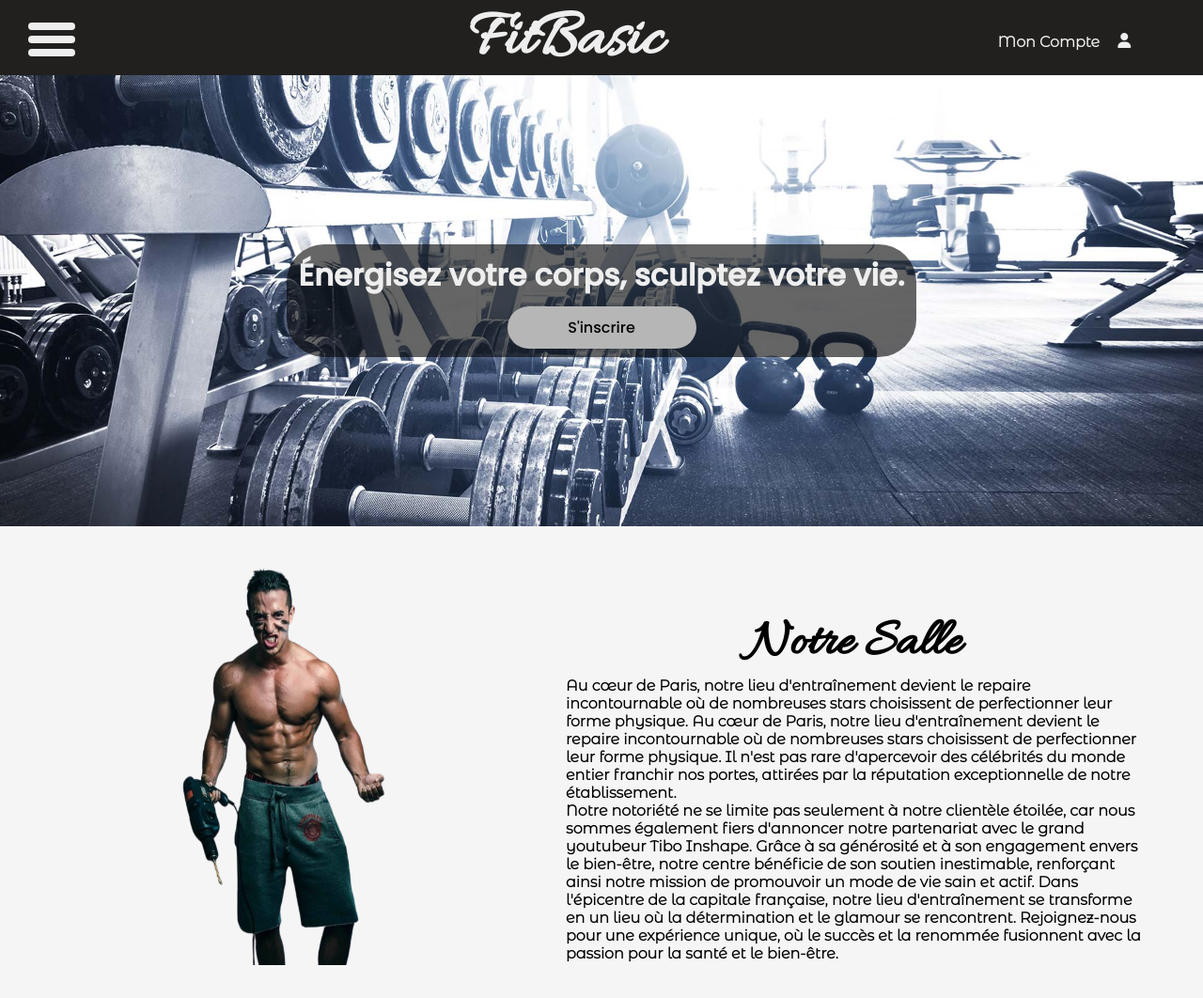
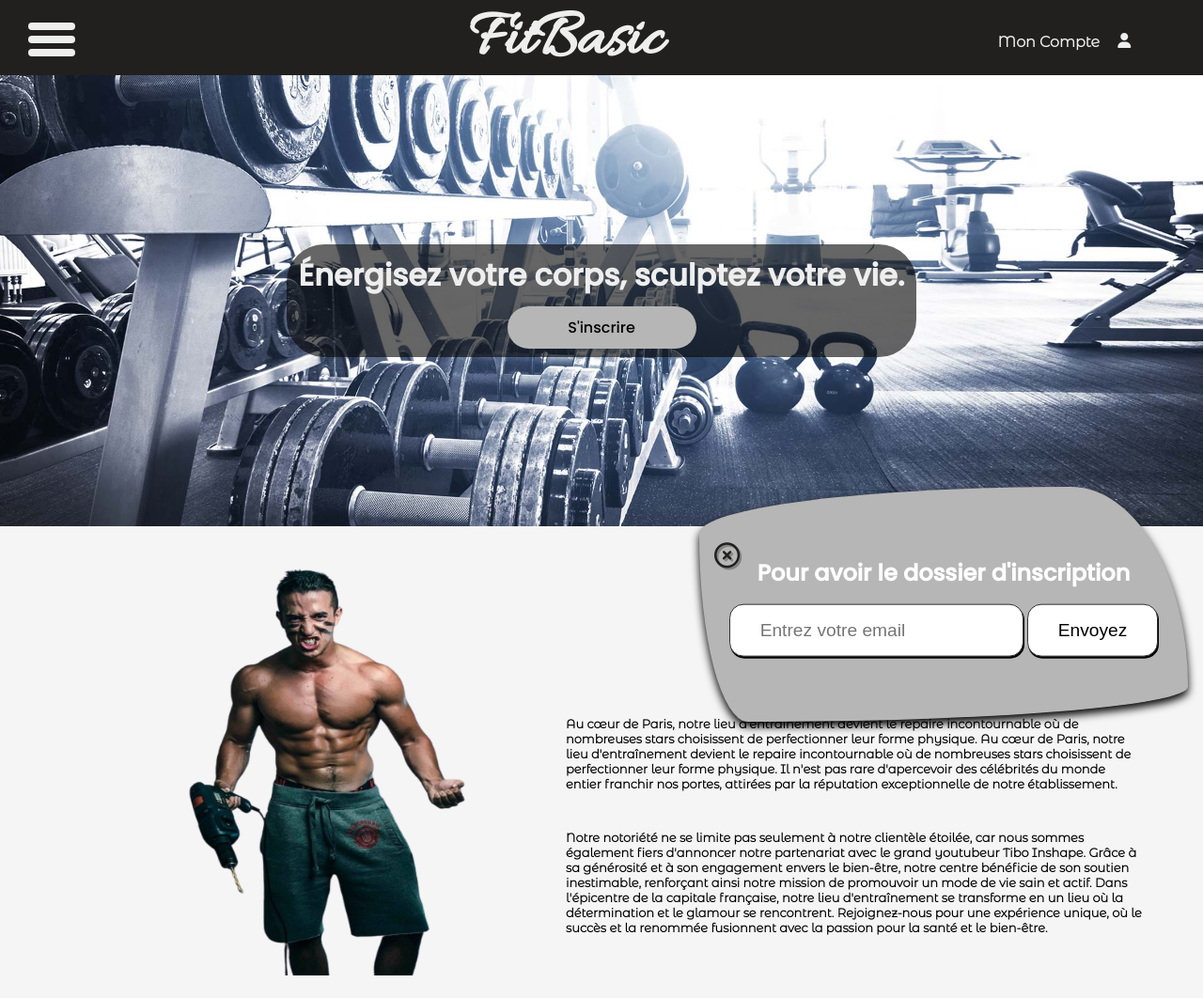
Before and after one commit to KayzerCs/FitBasic, a plain HTML site: page index.html in a window 1280 px wide. Shown: the top 1062 px of the page at 94% size. Drawn offline with Linux system fonts and the light colour scheme.

Commit message:
Popup terminé

```diff
--- a/assets/styles/layouts/_footer.scss
+++ b/assets/styles/layouts/_footer.scss
@@ -0,0 +1,3 @@
+footer {
+    height: 23vh;
+}
--- a/assets/styles/layouts/_popup.scss
+++ b/assets/styles/layouts/_popup.scss
@@ -0,0 +1,84 @@
+.pop-up {
+    position: fixed;
+    right: 1rem;
+    bottom: 2rem;
+    height: 250px;
+    width: 520px;
+    text-align: center;
+    background: $grey;
+    border-radius: 76% 24% 90% 10% / 20% 85% 15% 80%;
+    box-shadow: 0 5px 10px black;
+    opacity: 1;
+    transform: translateX(0px);
+    transition: 1s ease-out;
+
+    .pop-up-container {
+        width: 100%;
+        position: absolute;
+        top: 45%;
+        left: 50%;
+        transform: translate(-50%, -45%);
+
+        h3 {
+            color: white;
+            font-family: $font2;
+            margin: 1rem;
+            font-size: 1.5rem;
+        }
+
+        input {
+            border: 1px solid #333;
+            padding: 1rem 2rem;
+            border-radius: 15px;
+            box-shadow: 1px 2px 0 black;
+            outline: none;
+            font-size: 1.2rem;
+            transition: 0.5s;
+
+            &:focus {
+                background: rgb(211, 242, 251);
+            }
+        }
+
+        button {
+            border-radius: 15px;
+            padding: 1rem 2rem;
+            font-size: 1.2rem;
+            border: 1px solid #333;
+            outline: none;
+            cursor: pointer;
+            background: white;
+            box-shadow: 1px 2px 0 black;
+            transition: 0.3s;
+
+            &:hover {
+                background: $grey;
+                transform: translateX(-1px);
+            }
+
+            &:active {
+                transform: scale(0.96);
+            }
+        }
+
+        .fa-times-circle {
+            position: absolute;
+            left: 1rem;
+            top: 1px;
+            font-size: 1.7rem;
+            color: $black;
+            text-shadow: 2px 2px 0px #33333362;
+            cursor: pointer;
+            transition: 0.3s;
+
+            &:hover {
+                transform: translateX(-1px);
+                color: whitesmoke;
+            }
+
+            &:active {
+                transform: scale(1.5);
+            }
+        }
+    }
+}
--- a/assets/styles/layouts/_section1.scss
+++ b/assets/styles/layouts/_section1.scss
@@ -2,12 +2,22 @@
     display: grid;
     grid-template-columns: 40% 60%;
 
+    @media screen and (max-width: 1030px) {
+        display: grid;
+        grid-template-columns: none;
+        grid-template-rows: 50% 50%;
+    }
+
     #imgInshape {
         width: 60%;
+        min-width: 396px;
+        max-width: 396px;
         height: 90%;
+        min-height: 510px;
+        max-height: 510px;
         padding: 2rem;
         opacity: 1;
-        transform: translateX(140px);
+        transform: translateX(35%);
         transition: 1s ease-in;
     }
 
@@ -18,12 +28,23 @@
         align-items: center;
         margin: 90px;
         height: 60%;
+        min-height: 345px;
+        max-height: 345px;
         width: 80%;
+        max-width: 780px;
+        max-width: 780px;
 
         h2 {
             font-size: 3.5rem;
             font-weight: 900;
             font-family: $font1;
         }
+
+        p {
+
+            @media screen and (max-width: 1365px) {
+                font-size: 13px;
+            }
+        }
     }
 }
```
Also changed, not shown: assets/styles/index.css, 1 other file.
